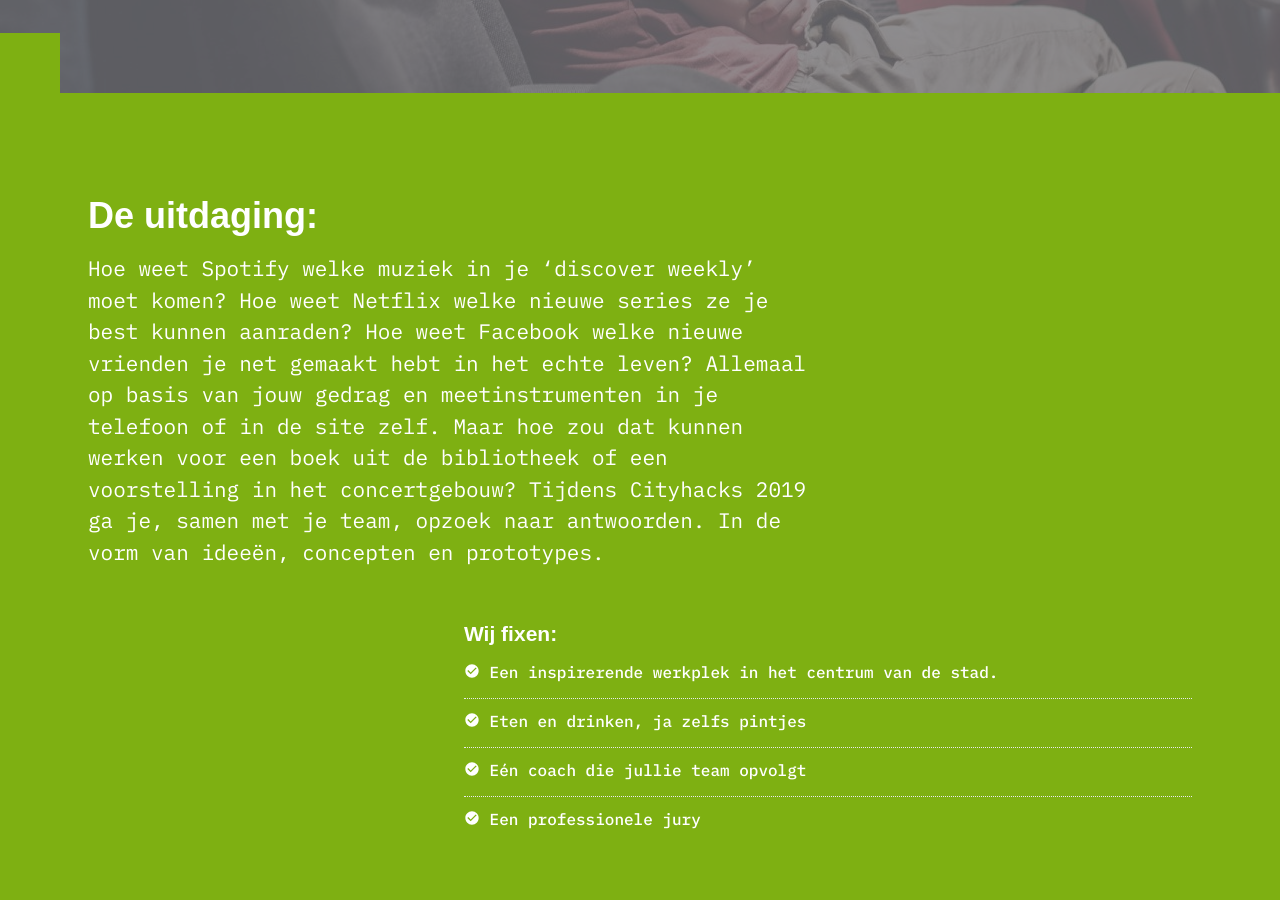
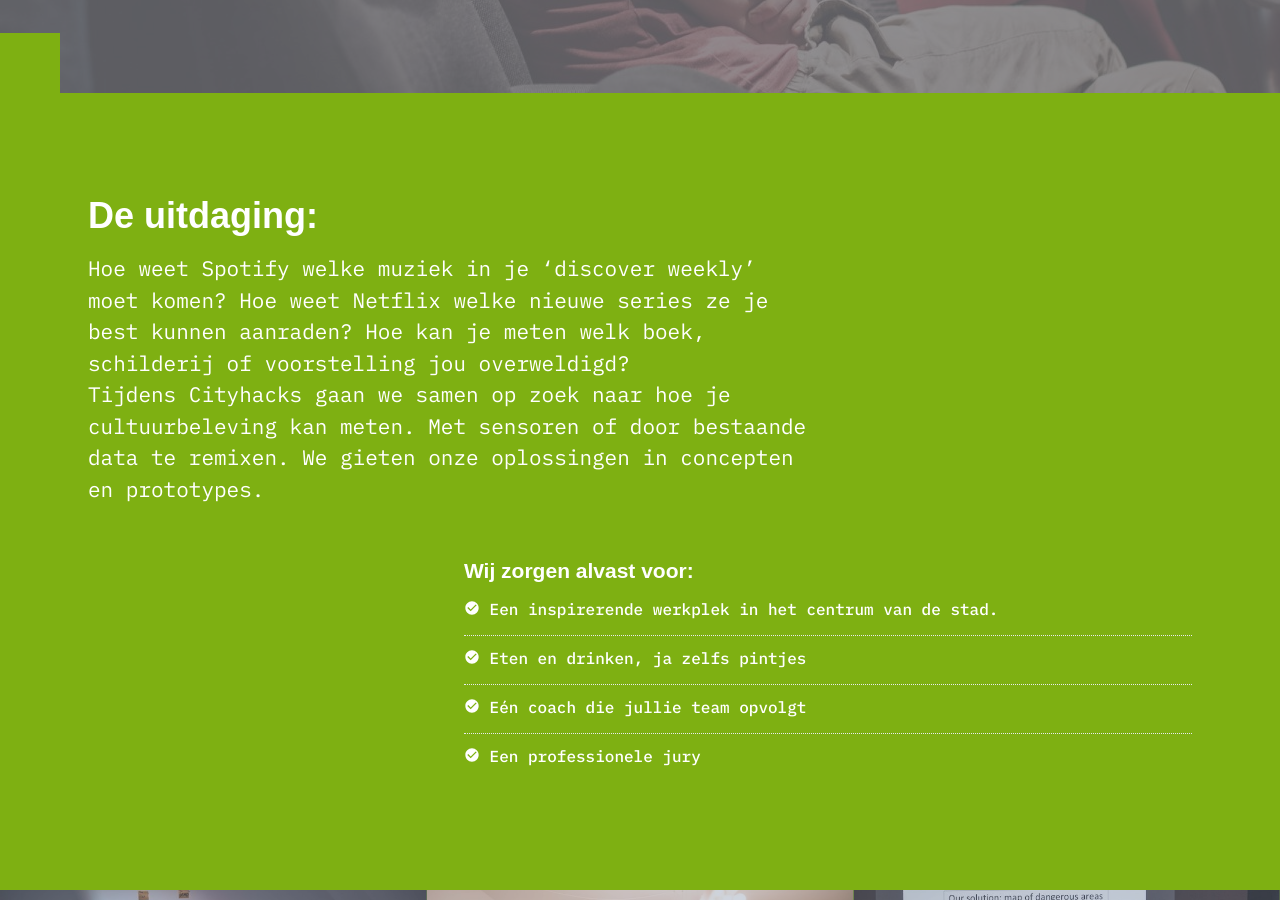
Before and after one commit to nerdlab-be/cityhacks-2019, a Jekyll site: the page built from _pages/index.markdown, in a window 1280 px wide and 900 px high, scrolled down 584 px. Built offline with Jekyll 4.4.1, drawn with Linux system fonts in a browser that asks for light colours; some web fonts are replaced.

Commit message:
updated story

```diff
--- a/_pages/index.markdown
+++ b/_pages/index.markdown
@@ -12,9 +12,9 @@ hero:
   imageAlt: "Cityhacks 2019"
 opdracht:
   title: "De uitdaging:"
-  para: "Hoe weet Spotify welke muziek in je ‘discover weekly’ moet komen? Hoe weet Netflix welke nieuwe series ze je best kunnen aanraden? Hoe weet Facebook welke nieuwe vrienden je net gemaakt hebt in het echte leven? Allemaal op basis van jouw gedrag en meetinstrumenten in je telefoon of in de site zelf.
-Maar hoe zou dat kunnen werken voor een boek uit de bibliotheek of een voorstelling in het concertgebouw? Tijdens Cityhacks 2019 ga je, samen met je team, opzoek naar antwoorden. In de vorm van ideeën, concepten en prototypes. "
-  subtitle: "Wij fixen:"
+  para: "Hoe weet Spotify welke muziek in je ‘discover weekly’ moet komen? Hoe weet Netflix welke nieuwe series ze je best kunnen aanraden? Hoe kan je meten welk boek, schilderij of voorstelling jou overweldigd? </br>
+Tijdens Cityhacks gaan we samen op zoek naar hoe je cultuurbeleving kan meten. Met sensoren of door bestaande data te remixen. We gieten onze oplossingen in concepten en prototypes."
+  subtitle: "Wij zorgen alvast voor:"
   list:
     - para: "Een inspirerende werkplek in het centrum van de stad."
     - para: "Eten en drinken, ja zelfs pintjes"
```
